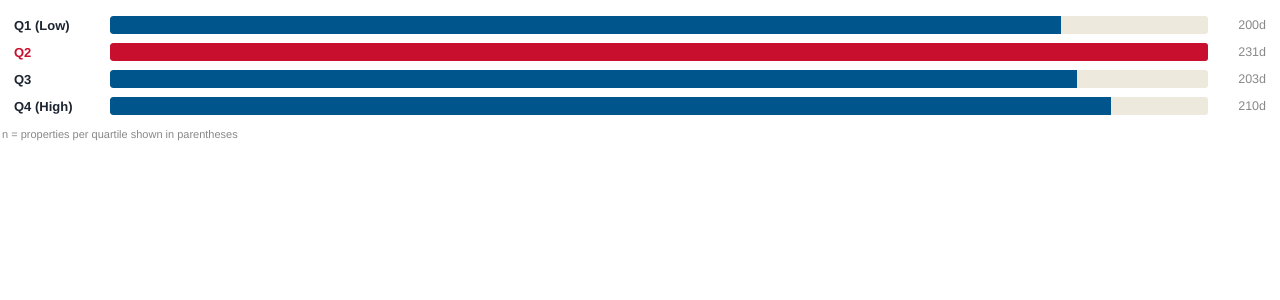
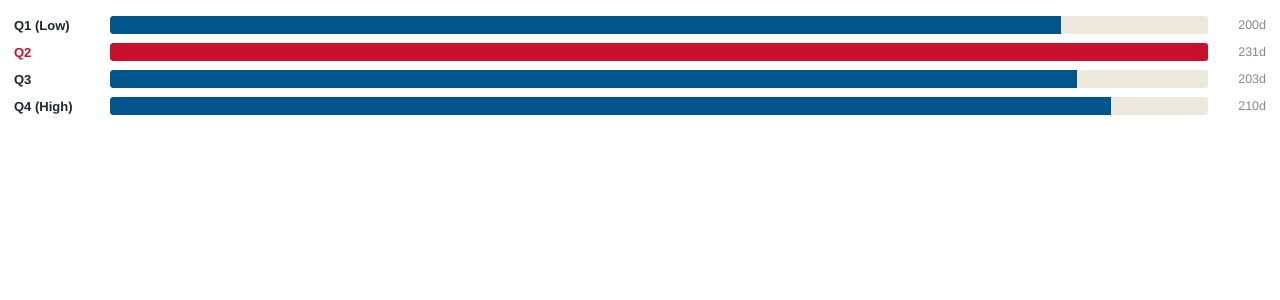
Before and after one commit to CivicDataSA/CivicDataSA.github.io, a Jekyll site: the page assets/maps/sa_vacant_buildings_quartile_chart.html, which Jekyll copies as it is, in a window 1280 px wide. Shown: the top 300 px of the page. Built offline with Jekyll 4.4.1, drawn with Linux system fonts in a browser that asks for light colours.

Commit message:
update chart

```diff
--- a/assets/maps/sa_vacant_buildings_quartile_chart.html
+++ b/assets/maps/sa_vacant_buildings_quartile_chart.html
@@ -18,7 +18,6 @@
 </head>
 <body>
 <div class="chart-wrap" id="chart"></div>
-<div class="note">n = properties per quartile shown in parentheses</div>
 <script>
 const DATA = [{"label": "Q1 (Low)", "avg": 199.81782945736435, "n": 258, "is_q2": false}, {"label": "Q2", "avg": 230.77021276595744, "n": 235, "is_q2": true}, {"label": "Q3", "avg": 203.22072072072072, "n": 222, "is_q2": false}, {"label": "Q4 (High)", "avg": 210.46835443037975, "n": 237, "is_q2": false}];
 const maxAvg = Math.max(...DATA.map(r => r.avg));
```
